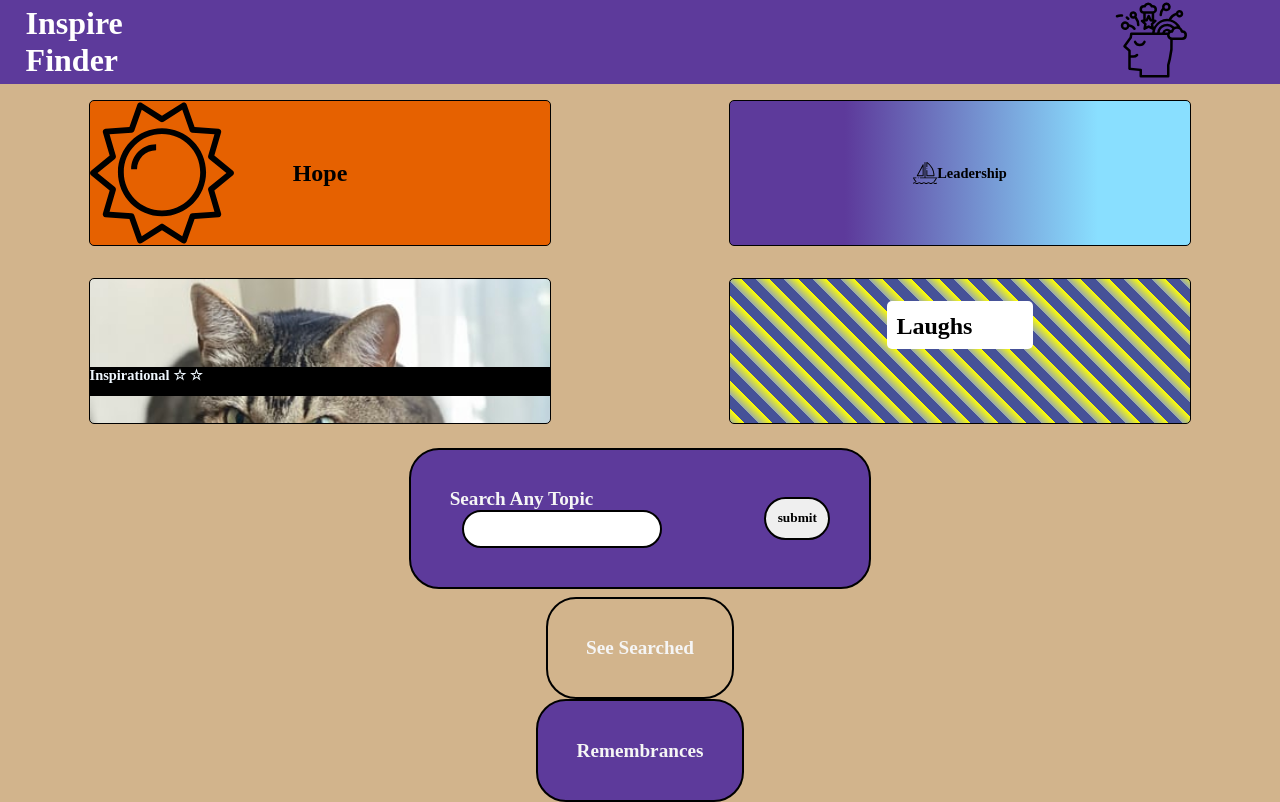
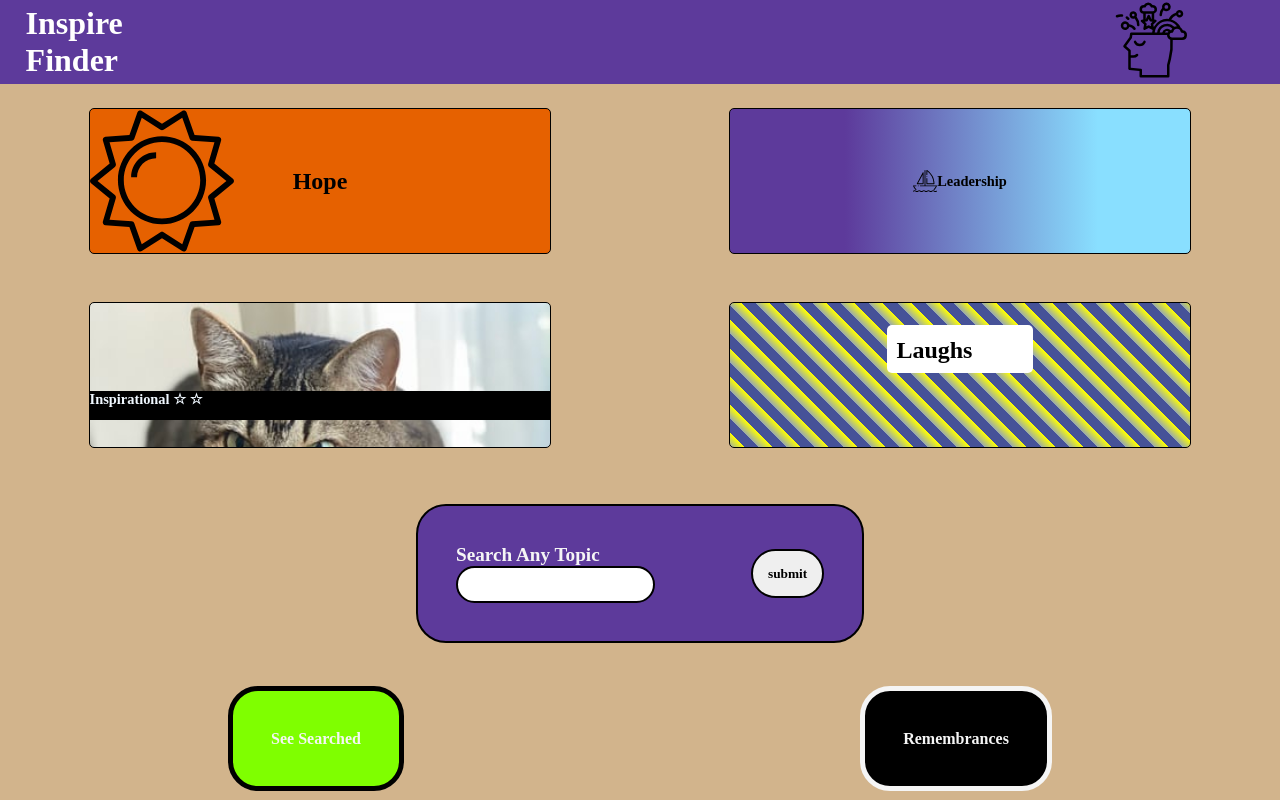
Before and after one commit to Max9545/inspire-finder, a React (Create React App) app: page / in a window 1280 px wide. Built offline with nearby package versions, Linux system fonts and the light colour scheme; some icons are missing.

Commit message:
Style homepage and form

```diff
--- a/src/Components/Form/Form.css
+++ b/src/Components/Form/Form.css
@@ -10,14 +10,12 @@
   border-radius: 30px;
   display: flex;
   justify-content: space-evenly;
-  margin: 1vh 2vw 1vh 2vw;
-
+  margin: 4vh 2vw 1vh 2vw;
 }
 
 .search-input {
   border: solid 2px black;
   padding: 3%;
-  margin-left: 1vw;
   text-decoration: none;
   align-self: center;
   border-radius: 30px;
@@ -26,7 +24,7 @@
 .search-button {
   font-family: "opendyslexic" !important;
   border: solid 2px black;
-  padding: 3%;
+  padding: 4%;
   text-decoration: none;
   font-weight: bold;
   align-self: center;
--- a/src/Components/HomePage/HomePage.css
+++ b/src/Components/HomePage/HomePage.css
@@ -23,7 +23,7 @@
   display: flex;
   border: 1px solid black;
   border-radius: 5px;
-  margin: 2vh 0 2vh 0;
+  margin: 3vh 0 3vh 0;
   text-decoration: none;
   color: black;
 }
@@ -87,27 +87,36 @@
   width: 4vw;
 }
 
+.user-led-nav {
+  width: 100vw;
+  margin-top: 35px;
+  align-self: center;
+  display: flex;
+  align-content: center;
+  justify-content: space-around;
+}
+
 .favorites-from-home {
-  border: solid 2px black;
-  background-color:rgb(93, 58, 155) ;
+  border: solid 5px whitesmoke;
+  background-color:black ;
   color: white;
   padding: 3%;
   text-decoration: none;
   color: whitesmoke;
   font-weight: bold;
-  font-size: 1.2em;
+  margin: 0 2vw 0 2vw 0;
   align-self: center;
   border-radius: 30px;
 }
 
 .home-to-searched {
-  border: solid 2px black;
-  /* background-color:rgb(93, 58, 155) ; */
+  border: solid 5px black;
+  background-color:chartreuse;
   padding: 3%;
+  margin: 0 2vw 0 2vw 0;
   text-decoration: none;
   color: whitesmoke;
   font-weight: bold;
-  font-size: 1.2em;
   align-self: center;
   border-radius: 30px;
 }
--- a/src/Components/HomePage/HomePage.js
+++ b/src/Components/HomePage/HomePage.js
@@ -27,8 +27,10 @@
           </Link>
         </section>
         <Form setSearchList={setSearchList}/>
-        <Link to='searched' className='home-to-searched' data-cy='home-to-searched'>See Searched</Link>
-        <Link to='/favorites' className='favorites-from-home' data-cy='favorites-from-home'>Remembrances</Link>
+        <section className='user-led-nav'>
+          <Link to='searched' className='home-to-searched' data-cy='home-to-searched'>See Searched</Link>
+          <Link to='/favorites' className='favorites-from-home' data-cy='favorites-from-home'>Remembrances</Link>
+        </section>
       </div>
   )
 }
```
